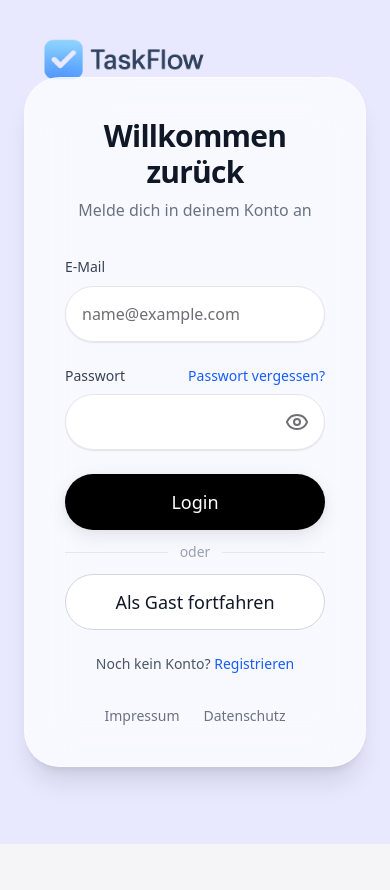
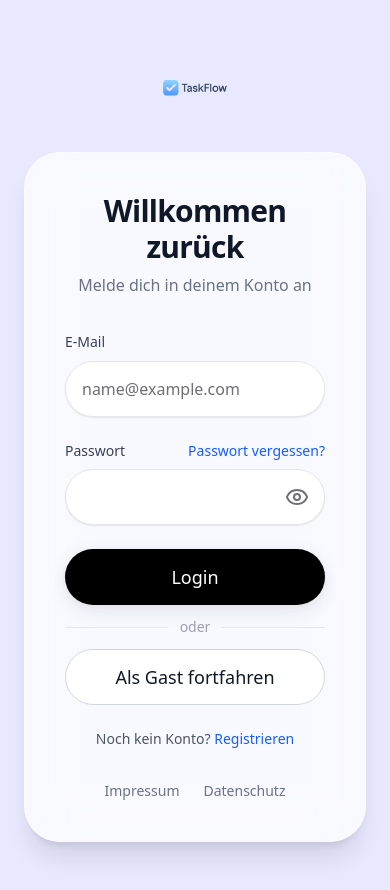
Before and after one commit to DevChristian1208/TaskFlow, a Next.js app: page /Login in a window 390 px wide. Before the commit the page ends 844 px from the top, so only its background shows below. Built offline with nearby package versions, Linux system fonts and the light colour scheme; no server answers.

Commit message:
responsive adjustment

```diff
--- a/app/Login/page.tsx
+++ b/app/Login/page.tsx
@@ -52,10 +52,15 @@ export default function LoginPage() {
   }
 
   return (
-    <div className="min-h-screen bg-[#E8E9FF] dark:bg-black flex items-center justify-center px-6 relative transition-colors duration-300">
-      <div className="absolute -top-10 left-6 flex items-center">
-        <Image src="/Taskflow.png" alt="logo" width={200} height={200} priority />
-      </div>
+    <div className="min-h-screen bg-[#E8E9FF] dark:bg-black flex flex-col items-center justify-center gap-6 px-6 py-12 transition-colors duration-300">
+      <Image
+        src="/Taskflow.png"
+        alt="logo"
+        width={200}
+        height={200}
+        priority
+        className="h-20 w-20 sm:h-28 sm:w-28 shrink-0"
+      />
 
       <div className="w-full max-w-md bg-white/70 dark:bg-white/5 backdrop-blur-xl border border-white/40 dark:border-white/10 shadow-xl rounded-3xl p-10 transition-all">
         <h1 className="text-3xl font-semibold tracking-tight text-gray-900 dark:text-white text-center mb-2">
```
Also changed, not shown: 2 other files (tests, documents, lock files or other folders).
